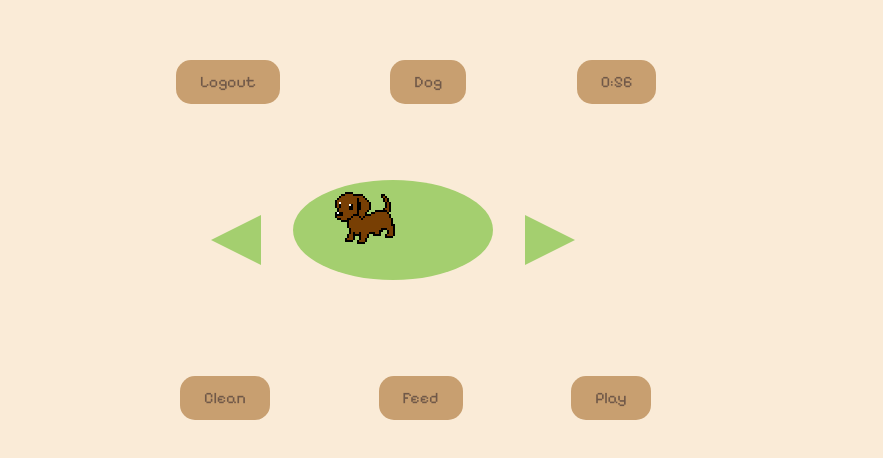
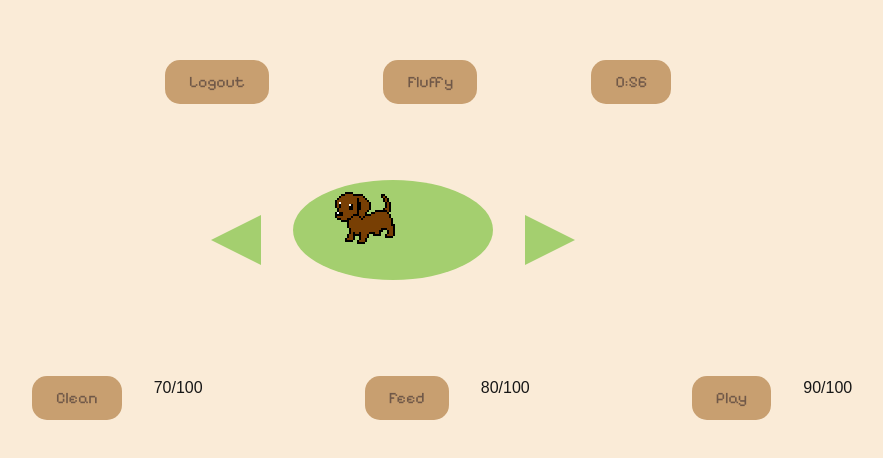
Before and after one commit to gnatlie/cen4010-front-end_team2, a Next.js app: page / in a window 1280 px wide. Shown: the part 160-618 px from the top of the page, without its empty margins (247-1130 px from the left). Built offline with nearby package versions, Linux system fonts and the light colour scheme.

Commit message:
adding health level lables

```diff
--- a/app/page.tsx
+++ b/app/page.tsx
@@ -1,12 +1,31 @@
+"use client";
+
 import dogImage from './img/Dog.png'
 import './css/mainStyles.css';
+import React, { useState, useEffect } from 'react';
+
 
 export default function Home() {
+  const [hungerLabel, setHunger] = useState(80);
+  const [cleanLabel, setClean] = useState(70);
+  const [playLabel, setPlay] = useState(90);
+
+  const updateClean = () => {
+    setClean(100);
+  };
+
+  const updateHunger = () => {
+    setHunger(100);
+  };
+
+  const updatePlay = () => {
+    setPlay(100);
+  };
   return (
     <div className="page_style">
       <div className="btn-group">
         <button>Logout</button>
-        <button>Dog</button>
+        <button>Fluffy</button>
         <button>0:56</button>
       </div>
 
@@ -21,9 +40,15 @@ export default function Home() {
       </div>
 
       <div className="btn-group">
-        <button>Clean</button>
-        <button>Feed</button>
-        <button>Play</button>
+
+        <button onClick={updateClean}>Clean</button>
+        <label id="cleanLevel">{cleanLabel}/100</label>
+
+        <button onClick={updateHunger}>Feed</button>
+        <label id="playLevel">{hungerLabel}/100</label>
+
+        <button onClick={updatePlay}>Play</button>
+        <label id="hungerLevel">{playLabel}/100</label>
       </div>
     </div>
   );
```
